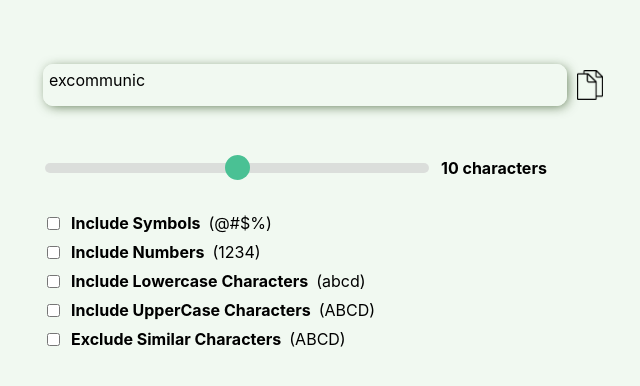
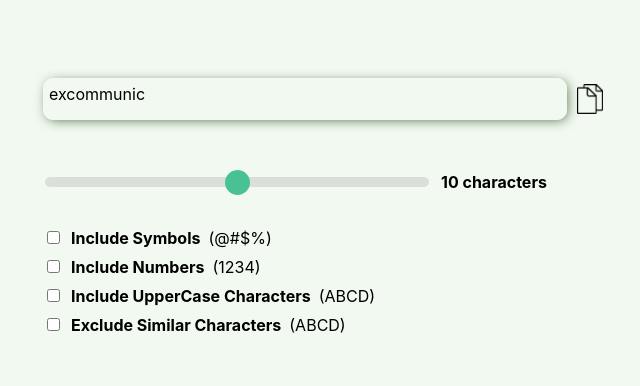
Before and after one commit to jcsmileyjr/pwd-generator, a React (Create React App) app: page / in a window 1280 px wide. Shown: the part 192-578 px from the top of the page, without its empty margins (277-917 px from the left). Built offline with nearby package versions, Linux system fonts and the light colour scheme.

Commit message:
Remove references to lower case

```diff
--- a/src/App.js
+++ b/src/App.js
@@ -32,7 +32,6 @@ function App() {
 
   const [symbolCheckbox, setSymbolCheckbox] = useState(false);
   const [numberCheckbox, setNumberCheckbox] = useState(false);
-  const [lowerCaseCheckbox, setLowerCaseCheckbox] = useState(false);
   const [upperCaseCheckbox, setUpperCaseCheckbox] = useState(false);
   const [excludeCheckbox, setExcludeCheckbox] = useState(false);
   const [displayedPassword, setDisplayedPassword] = useState("Test");
@@ -71,7 +70,7 @@ function App() {
 
     updatedPassword();
 
-  },[symbolCheckbox, numberCheckbox, lowerCaseCheckbox, upperCaseCheckbox, excludeCheckbox, characterLimit])
+  },[symbolCheckbox, numberCheckbox, upperCaseCheckbox, excludeCheckbox, characterLimit])
 
   const checkRandomIndex = (excludeArray) => {
     let randomIndex;
@@ -127,10 +126,6 @@ function App() {
           <input type="checkbox" id="numberCheckbox" onChange={() => setNumberCheckbox(!numberCheckbox)} />
           Include Numbers <span className="charater--style">(1234)</span>
         </label>
-        <label htmlFor="lowerCaseCheckbox">
-          <input type="checkbox" id="lowerCaseCheckbox" onChange={() => setLowerCaseCheckbox(!lowerCaseCheckbox)} />
-          Include Lowercase Characters <span className="charater--style">(abcd)</span>
-        </label>
         <label htmlFor="upperCaseCheckbox">
           <input type="checkbox" id="upperCaseCheckbox" onChange={() => setUpperCaseCheckbox(!upperCaseCheckbox)} />
           Include UpperCase Characters <span className="charater--style">(ABCD)</span>
```
Also changed, not shown: 1 other file (tests, documents, lock files or other folders).
